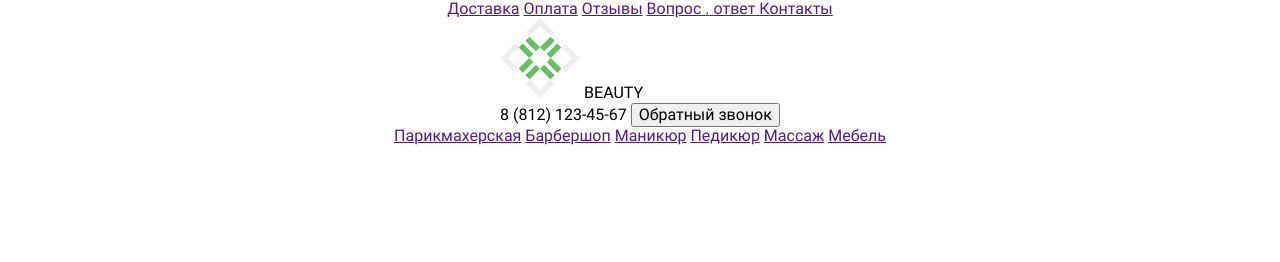
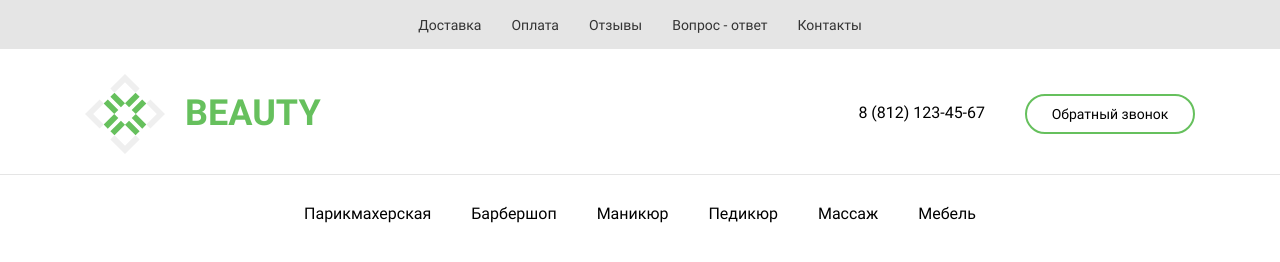
Before and after one commit to lapard1n/beauty, a plain HTML site: page index.html in a window 1280 px wide. Drawn offline with Linux system fonts and the light colour scheme.

Commit message:
header is done

```diff
--- a/index.html
+++ b/index.html
@@ -2,7 +2,7 @@
 <html lang="en">
 <head>
   <meta charset="UTF-8">
-  <meta name="viewport" content="width=device-width, initial-scale=1.0,user-scalable=0">
+  <meta name="viewport" content="width=device-width, initial-scale=1.0, user-scalable=0">
   <title>Beauty</title>
   <link rel="stylesheet" href="./css/normalize.css">
   <link rel="stylesheet" href="./css/main.css">
@@ -12,23 +12,19 @@
 <body>
   <header class="header">
     <div class="sub-menu-case">
-      <nav class="sub-menu">
+      <nav class="sub-menu hover-line">
           <a class="sub-menu__link" href="">Доставка</a>
           <a class="sub-menu__link" href="">Оплата</a>
           <a class="sub-menu__link" href="">Отзывы</a>
-          <a class="sub-menu__link" href="">
-            <span class="sub-menu__link_first">Вопрос</span>
-            <span class="sub-menu__link_dot">.</span>
-            <span class="sub-menu__link_second">ответ</span>
-          </a>
+          <a class="sub-menu__link" href="">Вопрос - ответ</a>
           <a class="sub-menu__link" href="">Контакты</a>
       </nav>
     </div>
     <div class="logo-case">
       <section class="logo">
         <div class="logo__name">
-          <img class="" src="./img/logo.svg">
-          <span class="">BEAUTY</span>
+          <img class="logo__img" src="./img/logo.svg">
+          <span class="logo__txt">BEAUTY</span>
         </div>
         <div class="logo__connection">
           <span class="logo__number">8 (812) 123-45-67</span>
@@ -37,7 +33,7 @@
       </section>
     </div>
     <div class="sup-menu-case">
-      <nav class="sup-menu">
+      <nav class="sup-menu hover-line">
         <a class="sup-menu__link" href="">Парикмахерская</a>
         <a class="sup-menu__link" href="">Барбершоп</a>
         <a class="sup-menu__link" href="">Маникюр</a>
--- a/scss/main.scss
+++ b/scss/main.scss
@@ -6,133 +6,134 @@
   align-items: center;
 }
 
+/*HEADER BLOCK*/
 .header {
   width: 100%;
-  height: auto;
   display: flex;
   flex-direction: column;
   justify-content: center;
   align-items: center;
-  font-family: "Roboto";
+  font: {
+    family: "Roboto";
+    weight: 400;
+    size: 14px;
+  }
 }
 
 /*FIRST MENU SECTION*/
 .sub-menu-case {
-
+  width: 100%;
+  @extend %flexCent;
+  background: #E5E5E5;
 }
 .sub-menu {
-
+  width: 100%;
+  max-width: 1110px;
+  @extend %flexCent;
   &__link {
-
-    &_first {
-
-    }
-    &_dot {
-
-    }
-    &_second {
-
-    }
+    margin: 17px 15px 16px;
+    text-decoration: none;
+    color: #333333;
+    cursor: pointer;
   }
 }
 
 /*LOGO-LINE SECTION*/
 .logo-case {
+  width: 100%;
+  display: flex;
+  flex-direction: column;
+  align-items: center;
+  &::after {
+    content: "";
+    display: block;
+    width: 100%;
+    height: 1px;
+    background: #E5E5E5;
+    bottom: -1px;
+  }
 }
 .logo {
-
+  width: 100%;
+  max-width: 1110px;
+  display: flex;
+  justify-content: space-between;
+  align-items: center;
   &__name {
-
+    display: flex;
+    justify-content: flex-start;
+    align-items: center;
+    margin: 25px 0 20px;
+  }
+  &__img {
+    /*NONE*/
+  }
+  &__txt {
+    margin: 0 20px;
+    color: #66C05D;
+    font: {
+      weight: 700;
+      size: 36px;
+    }
   }
   &__connection {
-
+    display: flex;
+    align-items: center;
   }
   &__number {
-
+    margin: 55px 40px 51px;
+    color: #000000;
+    font-size: 16px;
   }
   &__button {
-
+    width: 170px;
+    height: 40px;
+    margin: 45px 0px 40px;
+    border: 2px solid #66C05D;
+    border-radius: 25px;
+    background: none;
+    color: #000000;
   }
 }
 
 /*SECOND MENU SECTION*/
 .sup-menu-case {
+  width: 100%;
+  max-width: 1110px;
+  @extend %flexCent;
 }
 .sup-menu {
-
+  width: 100%;
+  max-width: 1110px;
+  margin: 30px 0 25px;
+  @extend %flexCent;
   &__link {
-
+    margin: 0px 20px;
+    text-decoration: none;
+    font-size: 16px;
+    color: #000000;
+    cursor: pointer;
   }
 }
 
+.hover-line > a {
+  position: relative;
+  &::after {
+    content: "";
+    display: block;
+    width: 0;
+    height: 1px;
+    position: absolute;
+    bottom: -1px;
+    left: 50%;
+    z-index: 1;
+    background: #333333;
+    transform: translateX(-50%);
+    transition: all .25s linear;
+  }
+  &:hover::after{
+    width: 100%;
+  }
+}
 
-  // &__sub-menu-case {
-  //   width: 100%;
-  //   @extend %flexCent;
-  //   background: #E5E5E5;
-  // }
-  // &__sub-menu {
-  //   max-width: 1110px;
-  //   height: 50px;
-  //   margin: 0 25px;
-  //   @extend %flexCent;
-  // }
-  // &__sub-link {
-  //   margin: 0px 15px;
-  //   text-decoration: none;
-  //   color: #333333;
-  //   font-weight: 400;
-  //   cursor: pointer;
-  // }
-
-
-  // &__logo-case {
-  //   width: 100%;
-  //   display: flex;
-  //   justify-content: space-between;
-  //   align-items: center;
-  //   position: relative;
-  //   &::after {
-  //     content: "";
-  //     width: 100%;
-  //     height: 1px;
-  //     display: block;
-  //     background: #E5E5E5;
-  //     bottom: -1px;
-  //     position: absolute;
-  //   }
-  // }
-  // &__logo {
-  //   max-width: 1110px;
-  //   margin: 25px 25px 0;
-  // }
-  // &__logo-img {
-
-  // }
-  // &__logo-text {
-
-  // }
-  // &__call {
-
-  // }
-  // &__phone {
-
-  // }
-  // &__button {
-
-  // }
-
-
-  // &__sup-menu {
-  //   width: 100%;
-  //   max-width: 1110px;
-  //   margin: 25px;
-  //   @extend %flexCent;
-  // }
-  // &__sup-link {
-  //   margin: 0px 20px;
-  //   text-decoration: none;
-  //   color: #333333;
-  //   font-weight: 400;
-  //   cursor: pointer;
-  // }
+/*MAIN BLOCK*/
```
Also changed, not shown: css/main.css.
